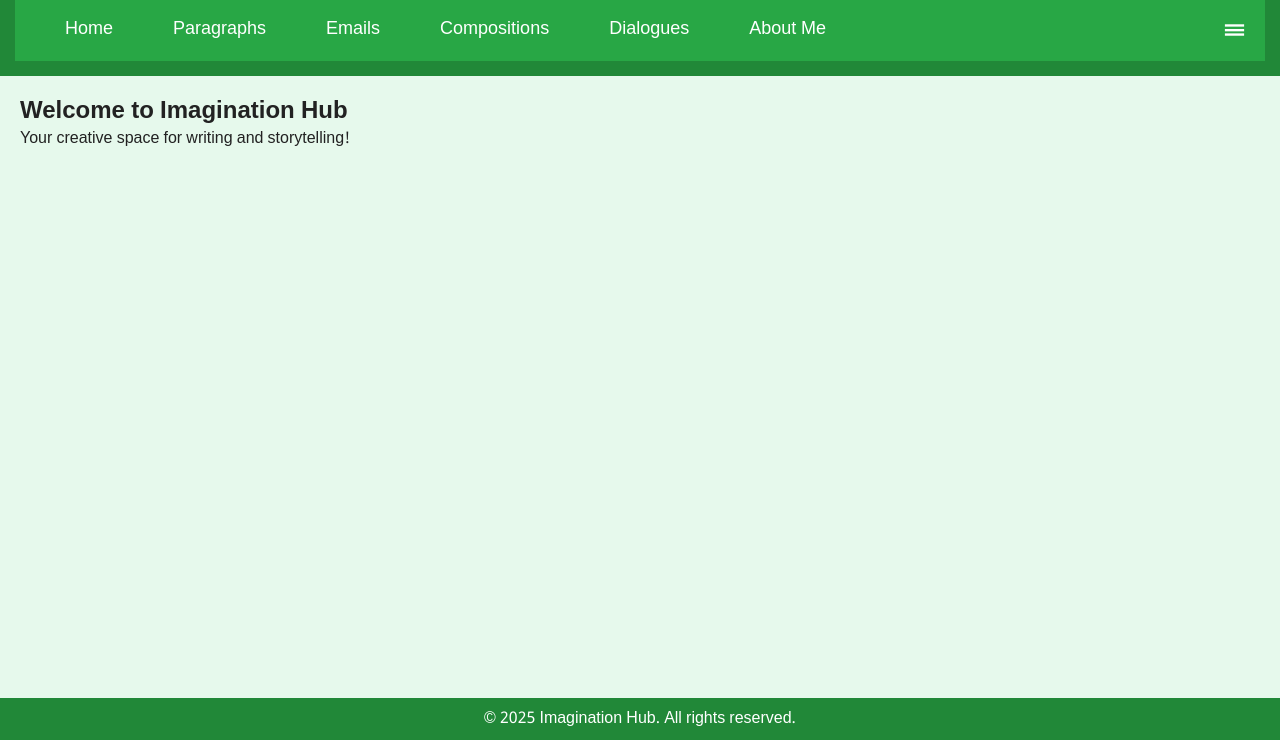
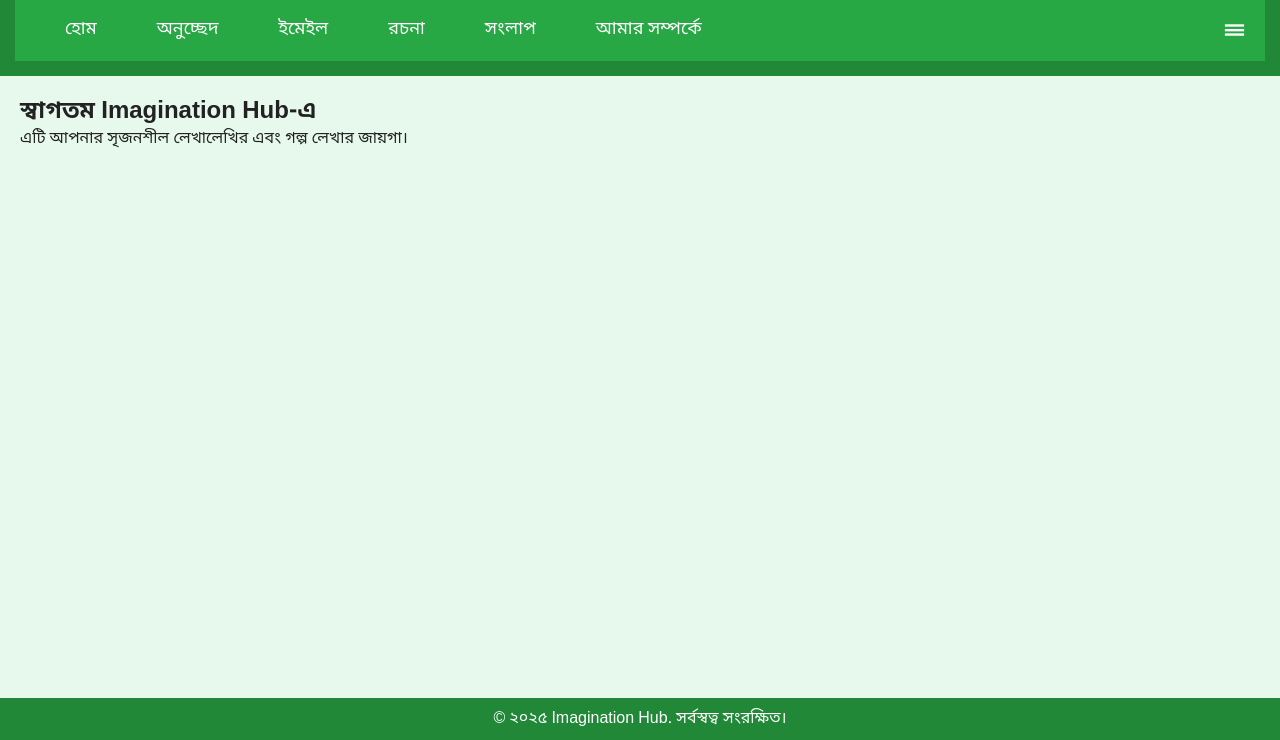
Before and after one commit to wordora/wordora-imagination-hub-bangla, a plain HTML site: page index.html in a window 1280 px wide. Shown: the part 60-800 px from the top of the page. Drawn offline with Linux system fonts and the light colour scheme; a script that the page names is missing.

Commit message:
Update index.html

```diff
--- a/index.html
+++ b/index.html
@@ -1,5 +1,5 @@
 <!DOCTYPE html>
-<html lang="en">
+<html lang="bn">
 <head>
     <meta charset="UTF-8">
     <meta name="viewport" content="width=device-width, initial-scale=1.0">
@@ -12,40 +12,37 @@
         <h1>Imagination Hub</h1>
         <nav class="navbar">
             <ul class="menu">
-                <li><a href="index.html">Home</a></li>
-                <li><a href="paragraphs.html">Paragraphs</a></li>
-                <li><a href="emails.html">Emails</a></li>
-                <li><a href="compositions.html">Compositions</a></li>
-                <li><a href="dialogues.html">Dialogues</a></li>
-                <li><a href="about-me.html">About Me</a></li>
+                <li><a href="index.html">হোম</a></li>
+                <li><a href="paragraphs.html">অনুচ্ছেদ</a></li>
+                <li><a href="emails.html">ইমেইল</a></li>
+                <li><a href="compositions.html">রচনা</a></li>
+                <li><a href="dialogues.html">সংলাপ</a></li>
+                <li><a href="about-me.html">আমার সম্পর্কে</a></li>
             </ul>
             <div class="hamburger" id="hamburgerMenu">&#9776;</div>
         </nav>
-
         <ul class="dropdown-menu" id="dropdownMenu">
-            <li><a href="index.html">Home</a></li>
-            <li><a href="paragraphs.html">Paragraphs</a></li>
-            <li><a href="emails.html">Emails</a></li>
-            <li><a href="compositions.html">Compositions</a></li>
-            <li><a href="dialogues.html">Dialogues</a></li>
-            <li><a href="about-me.html">About Me</a></li>
-            <li><a href="letters.html">Letters</a></li>
-            <li><a href="applications.html">Applications</a></li>
-            <li><a href="mixed-stories.html">Mixed Stories</a></li>
-            <li><a href="kids-stories.html">Kids Stories</a></li>
-            <li><a href="imagine-story.html">Imagine Story</a></li>
-            <li><a href="completing-stories.html">Completing Stories</a></li>
-            <li><a href="for-friends.html">For Friends</a></li>
+            <li><a href="index.html">হোম</a></li>
+            <li><a href="paragraphs.html">অনুচ্ছেদ</a></li>
+            <li><a href="emails.html">ইমেইল</a></li>
+            <li><a href="compositions.html">রচনা</a></li>
+            <li><a href="dialogues.html">সংলাপ</a></li>
+            <li><a href="about-me.html">আমার সম্পর্কে</a></li>
+            <li><a href="letters.html">ব্যক্তিগত পত্র</a></li>
+            <li><a href="applications.html">আবেদন</a></li>
+            <li><a href="mixed-stories.html">মিশ্র গল্প</a></li>
+            <li><a href="kids-stories.html">শিশুদের গল্প</a></li>
+            <li><a href="imagine-story.html">কল্পনার গল্প</a></li>
+            <li><a href="completing-stories.html">অসম্পূর্ণ গল্প</a></li>
+            <li><a href="for-friends.html">বন্ধুদের জন্য</a></li>
         </ul>
     </header>
-
     <main>
-        <h2>Welcome to Imagination Hub</h2>
-        <p>Your creative space for writing and storytelling!</p>
+        <h2>স্বাগতম Imagination Hub-এ</h2>
+        <p>এটি আপনার সৃজনশীল লেখালেখির এবং গল্প লেখার জায়গা।</p>
     </main>
-
     <footer>
-        &copy; 2025 Imagination Hub. All rights reserved.
+        &copy; ২০২৫ Imagination Hub. সর্বস্বত্ব সংরক্ষিত।
     </footer>
 </body>
 </html>
```
